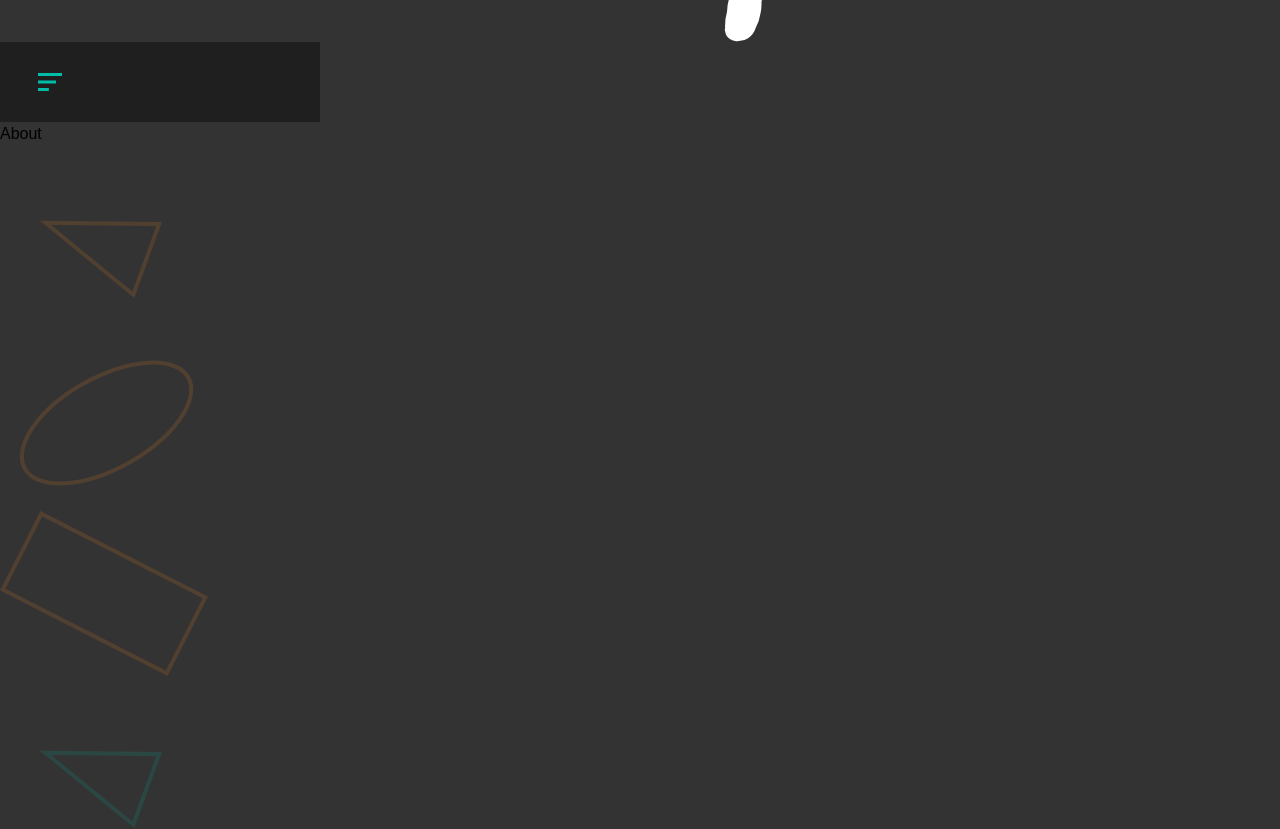
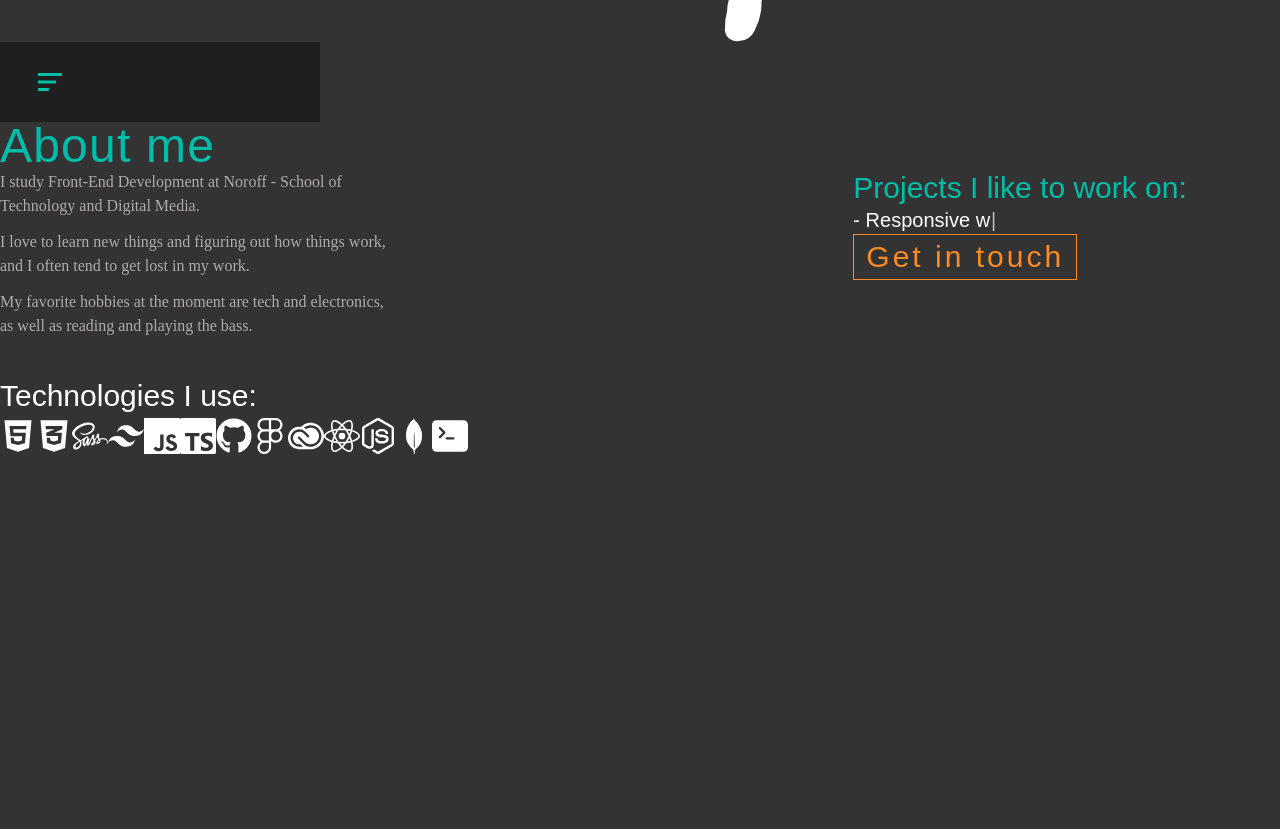
Before and after one commit to Sander-TB/React-Portfolio, a React (Create React App) app: page /about in a window 1280 px wide. Shown: the part 820-1649 px from the top of the page. Built offline with nearby package versions, Linux system fonts and the light colour scheme.

Commit message:
wip: data on About page done, layout next

```diff
--- /dev/null
+++ b/src/components/layout/Heading.js
@@ -0,0 +1,5 @@
+export default function Heading({ content }) {
+	return (
+		<h1 className='text-5xl font-medium tracking-wide text-teal'>{content}</h1>
+	);
+}
--- a/src/pages/About.js
+++ b/src/pages/About.js
@@ -1,3 +1,81 @@
+import { Link } from "react-router-dom";
+import Typewriter from "typewriter-effect";
+import Heading from "../components/layout/Heading";
+import { OrangeButton } from "../components/layout/Buttons";
+import { FaHtml5, FaCss3Alt, FaSass, FaFigma, FaGithub } from "react-icons/fa";
+import {
+	SiJavascript,
+	SiTypescript,
+	SiNodeDotJs,
+	SiMongodb,
+	SiReact,
+	SiAdobecreativecloud,
+	SiTailwindcss,
+} from "react-icons/si";
+import { BsTerminalFill } from "react-icons/bs";
+
 export default function About() {
-	return <h1>About</h1>;
+	return (
+		<>
+			<Heading content='About me' />
+			<section className='md:flex h-screen'>
+				<main className='flex flex-col w-2/3'>
+					<p className='text-gray-lightest font-mono pb-3 w-ch'>
+						I study Front-End Development at Noroff - School of Technology and
+						Digital Media.
+					</p>
+					<p className='text-gray-lightest font-mono pb-3 w-ch'>
+						I love to learn new things and figuring out how things work, and I
+						often tend to get lost in my work.
+					</p>
+					<p className='text-gray-lightest font-mono w-ch'>
+						My favorite hobbies at the moment are tech and electronics, as well
+						as reading and playing the bass.
+					</p>
+					<div>
+						<h2 className='text-white text-3xl mt-10'>Technologies I use:</h2>
+						<div className='text-white text-4xl'>
+							<FaHtml5 className='inline' />
+							<FaCss3Alt className='inline' />
+							<FaSass className='inline' />
+							<SiTailwindcss className='inline' />
+							<SiJavascript className='inline' />
+							<SiTypescript className='inline' />
+							<FaGithub className='inline' />
+							<FaFigma className='inline' />
+							<SiAdobecreativecloud className='inline' />
+							<SiReact className='inline' />
+							<SiNodeDotJs className='inline' />
+							<SiMongodb className='inline' />
+							<BsTerminalFill className='inline' />
+						</div>
+					</div>
+				</main>
+				<aside>
+					<h2 className='text-teal text-3xl'>Projects I like to work on:</h2>
+					<div className='text-white text-xl'>
+						<Typewriter
+							options={{
+								strings: [
+									"- Responsive web design",
+									"- Native apps",
+									"- Authentication",
+									"- Data fetching",
+									"- Accessible web solutions",
+									"- Raspberry Pi projects",
+									"- Retro electronics restorations",
+									"- Anything that will challenge me as a developer",
+								],
+								autoStart: true,
+								loop: true,
+							}}
+						/>
+					</div>
+					<Link to='/contact'>
+						<OrangeButton content='Get in touch' />
+					</Link>
+				</aside>
+			</section>
+		</>
+	);
 }
--- a/src/pages/Blog.js
+++ b/src/pages/Blog.js
@@ -1,3 +1,3 @@
 export default function Blog() {
-	return <h1>Blog</h1>;
+	return <h1>hello blog</h1>;
 }
--- a/tailwind.config.js
+++ b/tailwind.config.js
@@ -28,7 +28,11 @@ module.exports = {
 				DEFAULT: "#ffffff",
 			},
 		},
-		extend: {},
+		extend: {
+			width: {
+				ch: "50ch",
+			},
+		},
 	},
 	variants: {
 		extend: {},
```
